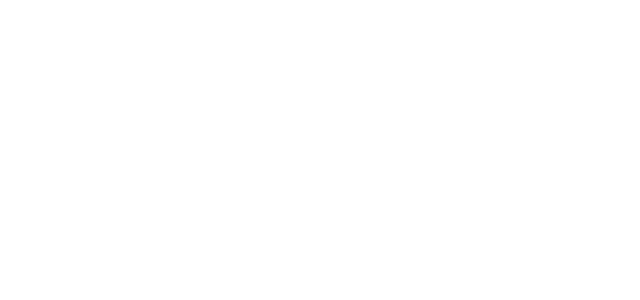
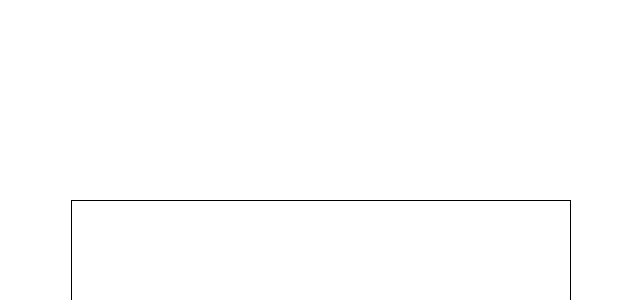
Before and after one commit to Juliancito1/Calculator, a React (Vite) app: page / in a window 1280 px wide. Shown: the top 300 px of the page, without its empty margins (383-1023 px from the left). Built offline with nearby package versions, Linux system fonts and the light colour scheme.

Commit message:
Se realizo la forma de la calculadora

```diff
--- a/src/App.css
+++ b/src/App.css
@@ -0,0 +1,9 @@
+.calculator{
+  width: 500px;
+  height: 500px;
+  border: 1px  solid black;
+  padding: 50px;
+  top: 200px;
+  left: 360px;
+  position: relative;
+}
--- a/src/App.jsx
+++ b/src/App.jsx
@@ -1,11 +1,13 @@
-
-
+import { Container } from "react-bootstrap"
+import "bootstrap/dist/css/bootstrap.min.css"
+import Calculator from "./components/calculator/Calculator"
+import "./App.css"
 function App() {
 
   return (
-    <>
-
-    </>
+    <Container>
+      <Calculator></Calculator>
+    </Container>
   )
 }
 
--- /dev/null
+++ b/src/components/calculator/Calculator.jsx
@@ -0,0 +1,14 @@
+import React from 'react';
+import { Container } from 'react-bootstrap';
+
+const Calculator = () => {
+    return (
+        <Container>
+            <div className='calculator'>
+
+            </div>
+        </Container>
+    );
+};
+
+export default Calculator;
```
